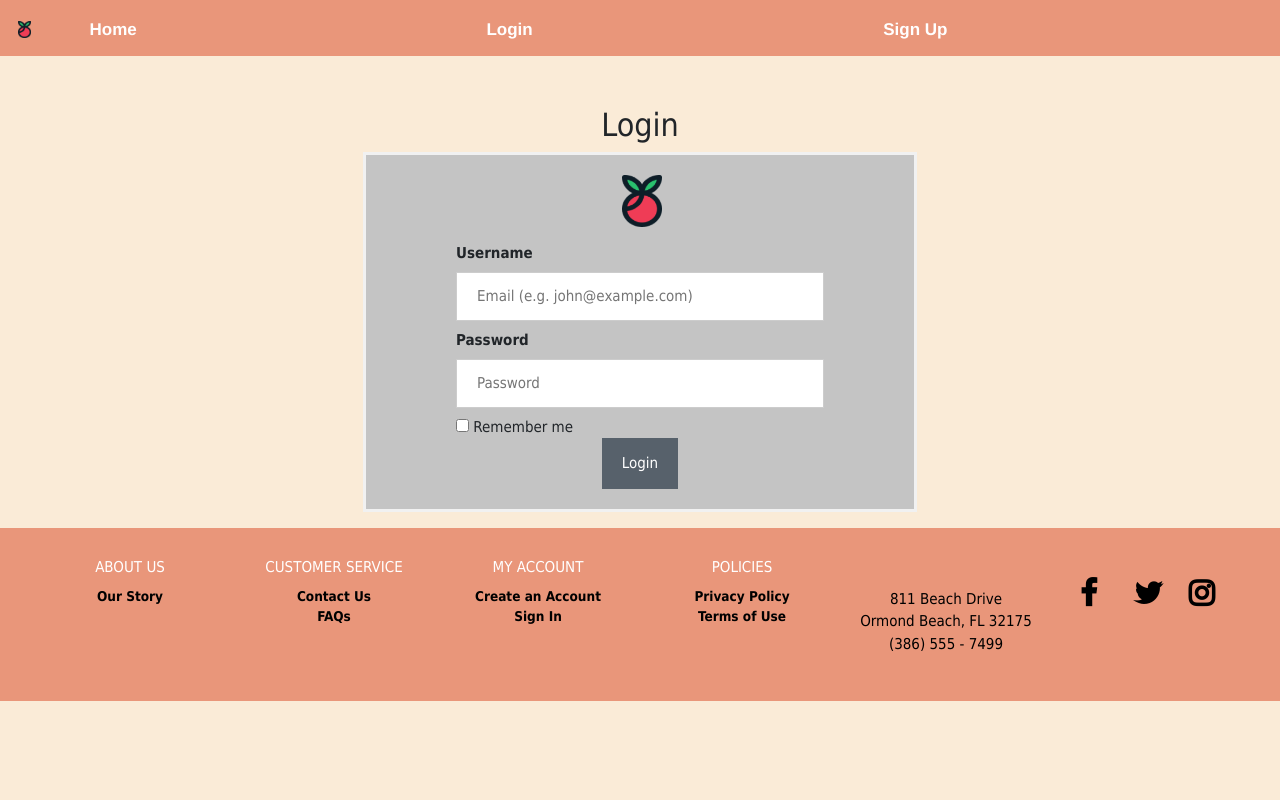
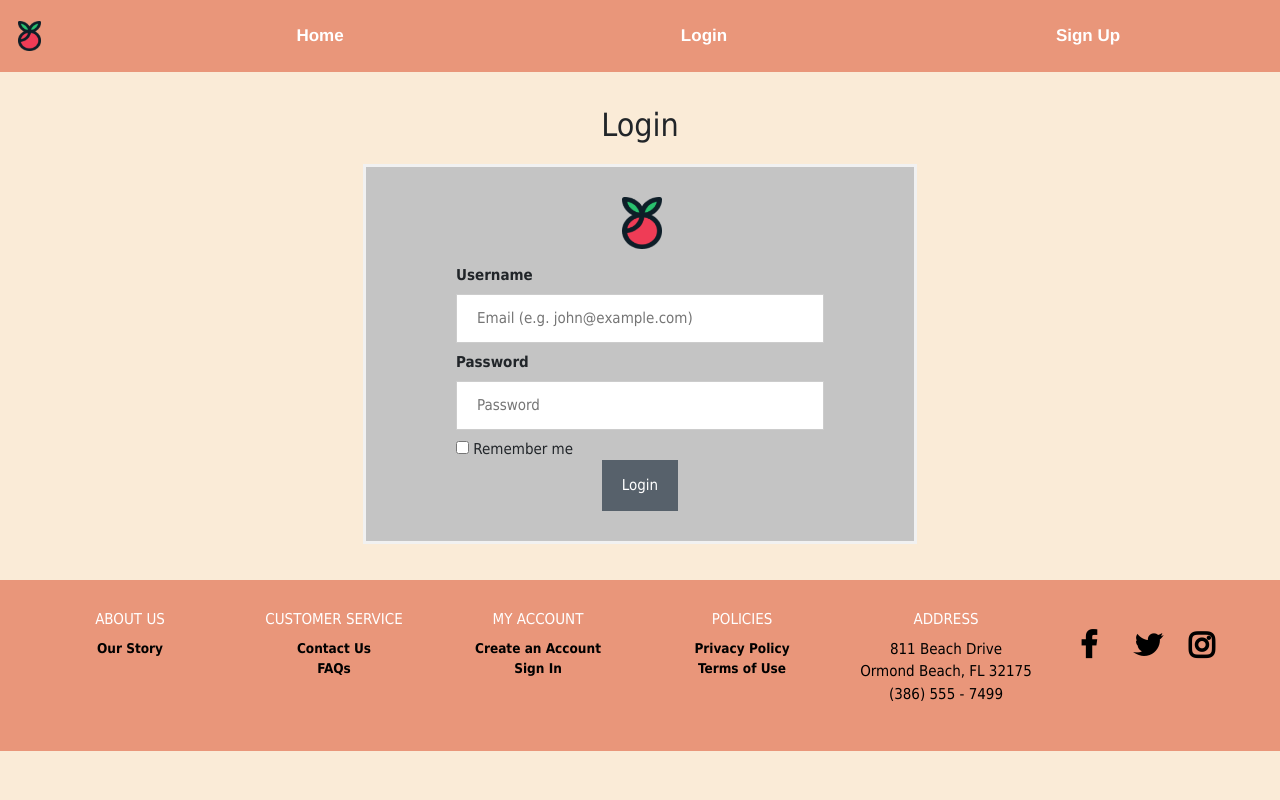
Before and after one commit to awadasma99/CISC4800_Project2, a Flask app: page /login in a window 1280 px wide. Run offline with Flask 2, Linux system fonts and the light colour scheme; parts of the project's set-up code (start-up, migrations or seed data) failed here and were passed over; some libraries are stand-ins or nearby versions.

Commit message:
small changes

```diff
--- a/project/main.py
+++ b/project/main.py
@@ -11,7 +11,7 @@ main = Blueprint('main', __name__)
 
 url = "https://spoonacular-recipe-food-nutrition-v1.p.rapidapi.com/"
 headers = {
-    'x-rapidapi-key': "KEY",
+    'x-rapidapi-key': "8d518c5534mshba4a11ab4c1cb0ep1c69d1jsn4c0415dbddd7",
     'x-rapidapi-host': "spoonacular-recipe-food-nutrition-v1.p.rapidapi.com"
 }
 
--- a/project/static/styles/main.css
+++ b/project/static/styles/main.css
@@ -20,10 +20,11 @@ a:link:hover {
 /* styling navbar*/
 .logoimg {
     padding: 18px;
-    width: 7%;
+    width: 10%;
+    align-self: center;
 }
 .nav {
-    height:7%;
+    height:9%;
     width: 100%;
     overflow: hidden;
     background-color:darksalmon;
@@ -32,13 +33,13 @@ a:link:hover {
 }
 .nav a {
     font-family:'helvetica';
-    float: right;
     font-size: 17px;
     font-weight: bolder;
     color: white;
     margin: auto;
-    width: 31%;
+    width: 30%;
     text-decoration: none;
+    text-align: center;
 }
 
 /* Styling Homepage*/
@@ -136,9 +137,8 @@ h5 {
 }
 
 /* styling login/Signup Page*/
-.fullsize-login {
-    width: 100%;
-    height: 100%;
+.logsign {
+    margin: 20px auto;
 }
 .logsign form {
     border: 3px solid #f1f1f1;
@@ -147,7 +147,7 @@ h5 {
     margin:auto;
 }
 .containerlog {
-    padding: 20px 90px;
+    padding: 30px 90px;
     background-color: #C4C4C4;
 }
 .logsignlogo img {
@@ -185,6 +185,9 @@ footer {
     color: black;
     background-color:darksalmon;
     padding: 30px 40px;
+    left: 0;
+    bottom: 0;
+    width: 100%;
 }
 footer h1 {
     text-align: center;
@@ -207,7 +210,6 @@ footer a:hover {
 }
 footer address {
     text-align: center;
-    margin-top: 30px;
     font-style: normal;
 }
 .fa {
--- a/project/templates/base.html
+++ b/project/templates/base.html
@@ -24,7 +24,7 @@
                 <div class="logoimg">
                     <img src="{{url_for('static', filename='images/LOGO.png')}}" width="25%">
                 </div>
-                <!-- <a href="{{ url_for('main.index') }}">LOGO</a> -->
+
                 <a href="{{ url_for('main.index') }}">Home</a>
 
                 {% if current_user.is_authenticated %}
@@ -68,6 +68,7 @@
                     <a href="#">Privacy Policy</a> <a href="#">Terms of Use</a>
                 </div>
                 <div class="col-2">
+                    <h1>ADDRESS</h1>
                     <address>
                         811 Beach Drive <br>
                         Ormond Beach, FL  32175
--- a/project/templates/login.html
+++ b/project/templates/login.html
@@ -4,7 +4,6 @@
 
 {% block body %}
 
-<div class="fullsize-login">
     <br><br>
 
     {% with messages = get_flashed_messages() %}
@@ -36,7 +35,6 @@
             </div>
         </form>
     </div>
-</div>
 
 
 {% endblock %}
```
Lines whose indentation alone changed are shown as unchanged.
